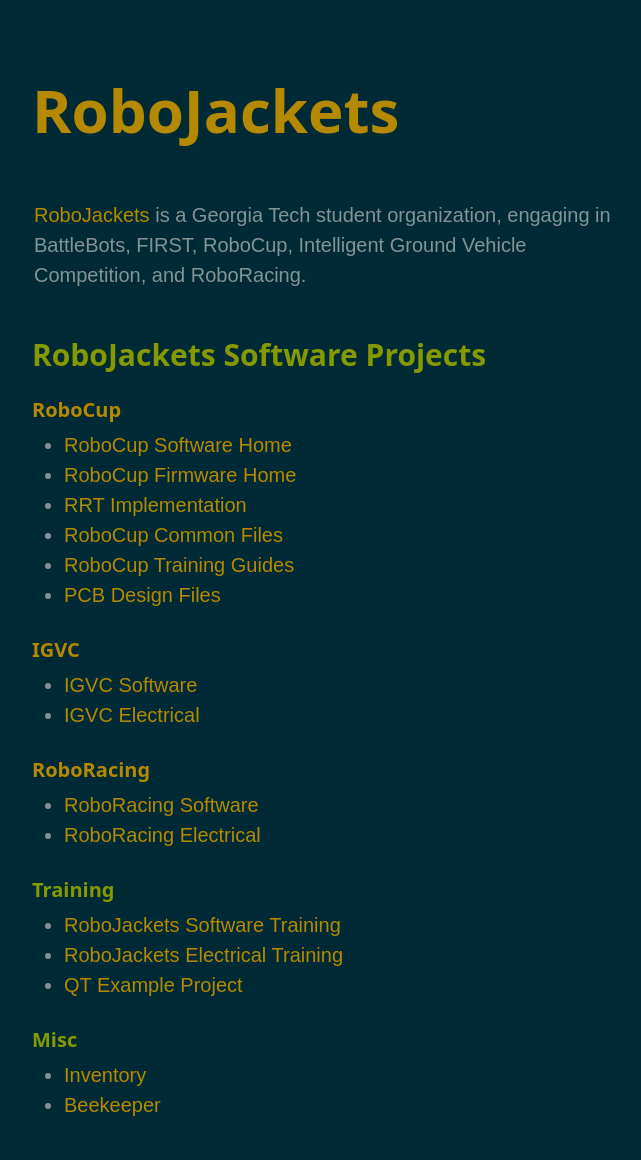
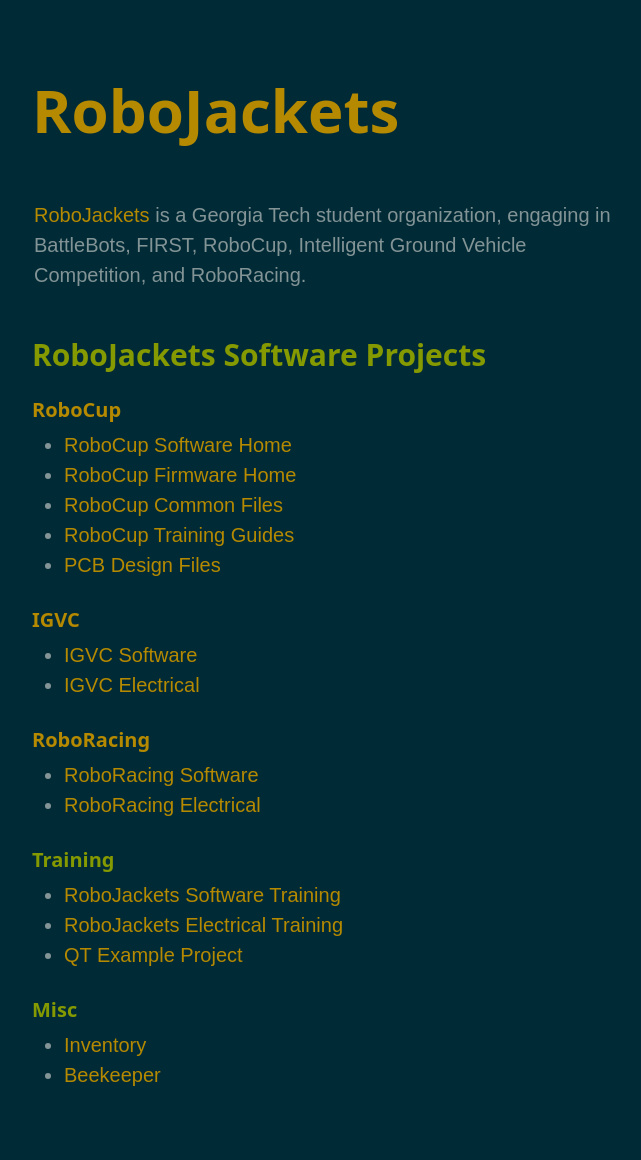
Before and after one commit to RoboJackets/archived-robojackets.github.io, a Jekyll site: the page built from index.md, in a window 1280 px wide. Shown: the whole page, without its empty margins (306-947 px from the left). Built offline with Jekyll 4.4.1, drawn with Linux system fonts in a browser that asks for light colours; after the commit the page ends 1130 px from its top, so only the background shows below that.

Commit message:
Update index.md
trying to get rid of outdated info

```diff
--- a/index.md
+++ b/index.md
@@ -9,7 +9,6 @@ layout: default
 ### [RoboCup](https://robojackets.org/teams/robocup/)
 - [RoboCup Software Home](https://github.com/RoboJackets/robocup-software)
 - [RoboCup Firmware Home](https://github.com/RoboJackets/robocup-firmware)
-- [RRT Implementation](https://github.com/RoboJackets/rrt)
 - [RoboCup Common Files](https://github.com/RoboJackets/robocup-common)
 - [RoboCup Training Guides](https://github.com/RoboJackets/robocup-training)
 - [PCB Design Files](https://github.com/RoboJackets/robocup-pcb)
```
